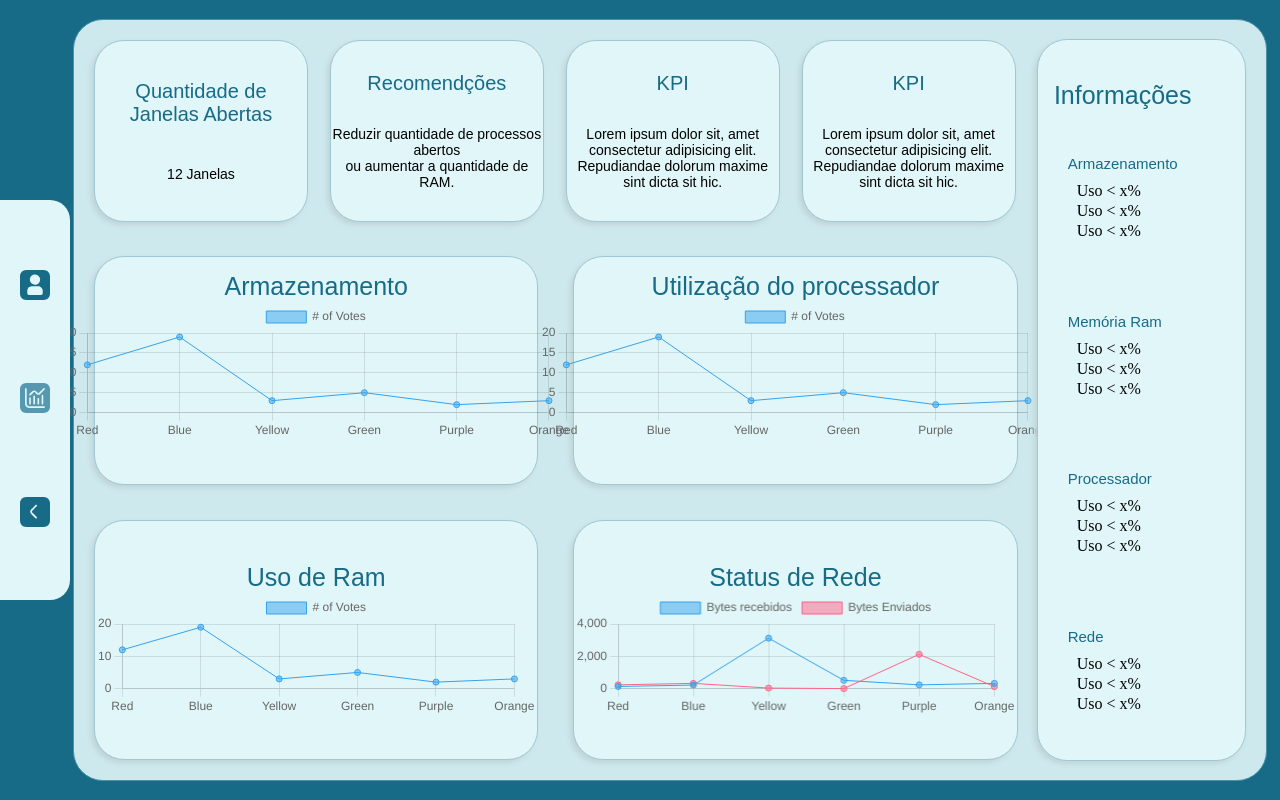
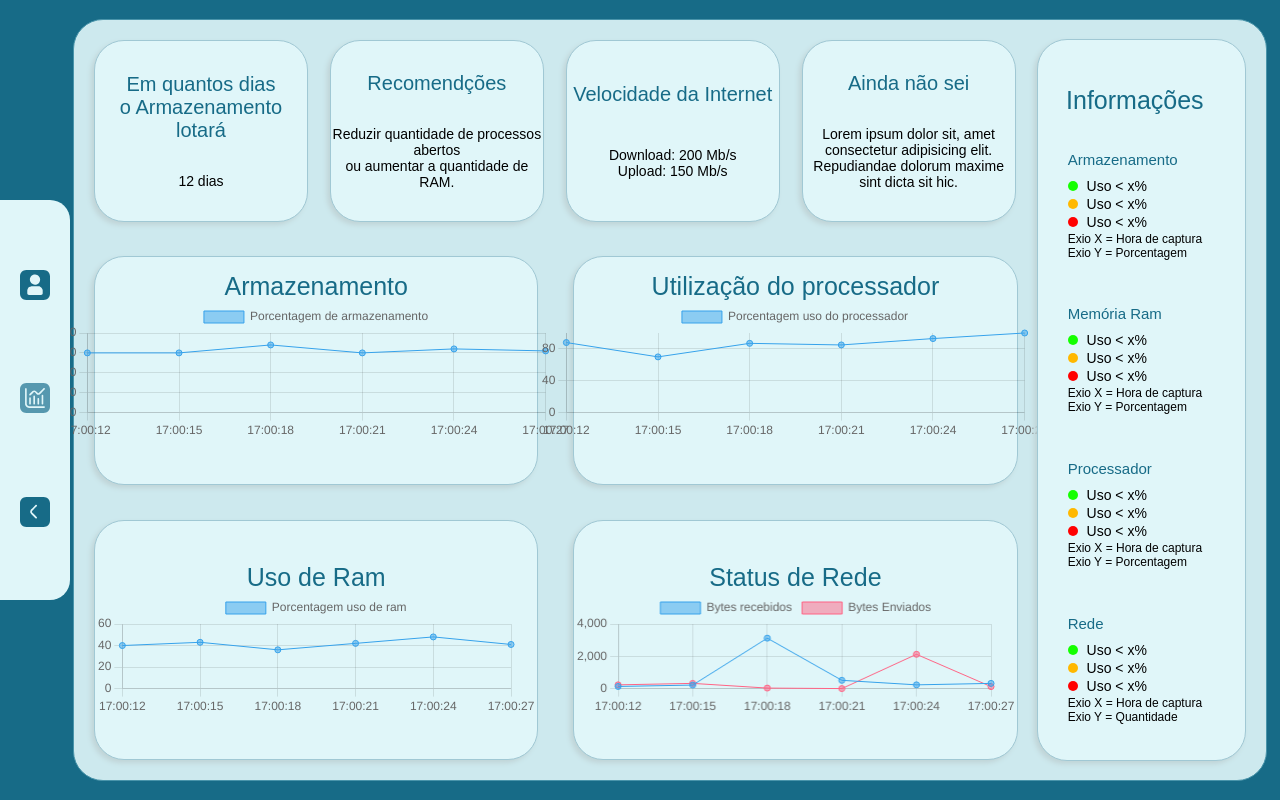
Before and after one commit to Security-Wings-inc/Web-Wing-Squad, a website: page public/Dashboards/userAcessPages/DashboardUserAcess.html in a window 1280 px wide. Drawn offline with nearby package versions, Linux system fonts and the light colour scheme; a web font is replaced by a local one.

Commit message:
Algumas correções/atualizações na dash, e correções na sidebar

```diff
--- a/public/Dashboards/cssDashboard/dashboard.css
+++ b/public/Dashboards/cssDashboard/dashboard.css
@@ -190,12 +190,16 @@ h2{
 }
 
 .info{
+    font-family: "Yaldevi", sans-serif;
+    color:  #000000;
+    font-weight:500;
+    font-size: 14px;
     display: flex;
     flex-direction: column;
     align-items: baseline;
     border-radius: 30px;
     height: fit-content;
-    padding:15px 20px;
+    padding:0px 20px;
     margin: 10px;
     /* border: solid #a0c8d4 1px; */
 }
--- a/public/Dashboards/userAcessPages/DashboardUserAcess.html
+++ b/public/Dashboards/userAcessPages/DashboardUserAcess.html
@@ -35,8 +35,8 @@
         <div class="containerEsquerdo">
           <div class="containerCards">
             <div class="card">
-              <h2>Quantidade de <br> Janelas Abertas</h2>
-              <p>12 Janelas</p>
+              <h2>Em quantos dias <br> o Armazenamento lotará</h2>
+              <p>12 dias</p>
             </div>
             <div class="card">
               <h2>Recomendções</h2>
@@ -45,12 +45,12 @@
               </p>
             </div>
             <div class="card">
-              <h2>KPI</h2>
-              <p>Lorem ipsum dolor sit, amet consectetur adipisicing elit. <br>
-                Repudiandae dolorum maxime sint dicta sit hic.
+              <h2>Velocidade da Internet</h2>
+              <p>Download: 200 Mb/s <br>
+                Upload: 150 Mb/s
             </div>
             <div class="card">
-              <h2>KPI</h2>
+              <h2>Ainda não sei</h2>
               <p>Lorem ipsum dolor sit, amet consectetur adipisicing elit. <br>
                 Repudiandae dolorum maxime sint dicta sit hic.
             </div>
@@ -98,42 +98,53 @@
             <h2 style="margin-top: 20px;">Informações</h2>
             <div class="info">
               <h2 style="font-size: 15px; margin-bottom: 10px;">Armazenamento</h2>
-              <span style="margin-bottom: 2px;"><img class="bola" src="./assetsDashboard/Verde.svg" alt=""> Uso <
+              <span style="margin-bottom: 2px;"><img class="bola" src="../assetsDashboard/Verde.svg" alt=""> Uso <
                   x%</span>
-                  <span style="margin-bottom: 2px;"><img class="bola" src="./assetsDashboard/Amarelo.svg" alt=""> Uso <
+                  <span style="margin-bottom: 2px;"><img class="bola" src="../assetsDashboard/Amarelo.svg" alt=""> Uso <
                       x%</span>
-                      <span style="margin-bottom: 2px;"><img class="bola" src="./assetsDashboard/Vermelho.svg" alt="">
+                      <span style="margin-bottom: 2px;"><img class="bola" src="../assetsDashboard/Vermelho.svg" alt="">
                         Uso < x%</span>
+                        <p style="font-size: 12px;">Exio X =  Hora de captura</p>
+                        <p style="font-size: 12px;">Exio Y =  Porcentagem</p>
+
             </div>
 
             <div class="info">
               <h2 style="font-size: 15px; margin-bottom: 10px;">Memória Ram</h2>
-              <span style="margin-bottom: 2px;"><img class="bola" src="./assetsDashboard/Verde.svg" alt=""> Uso <
+              <span style="margin-bottom: 2px;"><img class="bola" src="../assetsDashboard/Verde.svg" alt=""> Uso <
+                x%</span>
+                <span style="margin-bottom: 2px;"><img class="bola" src="../assetsDashboard/Amarelo.svg" alt=""> Uso <
                   x%</span>
-                  <span style="margin-bottom: 2px;"><img class="bola" src="./assetsDashboard/Amarelo.svg" alt=""> Uso <
-                      x%</span>
-                      <span style="margin-bottom: 2px;"><img class="bola" src="./assetsDashboard/Vermelho.svg" alt="">
-                        Uso < x%</span>
+                  <span style="margin-bottom: 2px;"><img class="bola" src="../assetsDashboard/Vermelho.svg" alt="">
+                    Uso < x%</span>
+                    <p style="font-size: 12px;">Exio X =  Hora de captura</p>
+                    <p style="font-size: 12px;">Exio Y =  Porcentagem</p>
             </div>
 
             <div class="info">
               <h2 style="font-size: 15px; margin-bottom: 10px;">Processador</h2>
-              <span style="margin-bottom: 2px;"><img class="bola" src="./assetsDashboard/Verde.svg" alt=""> Uso <
+              <span style="margin-bottom: 2px;"><img class="bola" src="../assetsDashboard/Verde.svg" alt=""> Uso <
                   x%</span>
-                  <span style="margin-bottom: 2px;"><img class="bola" src="./assetsDashboard/Amarelo.svg" alt=""> Uso <
+                  <span style="margin-bottom: 2px;"><img class="bola" src="../assetsDashboard/Amarelo.svg" alt=""> Uso <
                       x%</span>
-                      <span style="margin-bottom: 2px;"><img class="bola" src="./assetsDashboard/Vermelho.svg" alt="">
+                      <span style="margin-bottom: 2px;"><img class="bola" src="../assetsDashboard/Vermelho.svg" alt="">
                         Uso < x%</span>
+                        <p style="font-size: 12px;">Exio X =  Hora de captura</p>
+                        <p style="font-size: 12px;">Exio Y =  Porcentagem</p>
+
             </div>
 
             <div class="info">
               <h2 style="font-size: 15px; margin-bottom: 10px;">Rede</h2>
-              <span style="margin-bottom: 2px;"><img class="bola" src="./assetsDashboard/Verde.svg" alt=""> Uso <
+
+              <span style="margin-bottom: 2px;"><img class="bola" src="../assetsDashboard/Verde.svg" alt=""> Uso <
                   x%</span>
-                  <span style="margin-bottom: 2px;"><img class="bola" src="./assetsDashboard/Amarelo.svg" alt=""> Uso <
+                  <span style="margin-bottom: 2px;"><img class="bola" src="../assetsDashboard/Amarelo.svg" alt=""> Uso <
                       x%</span>
-                      <span style="margin-bottom: 2px;"><img class="bola" src="./assetsDashboard/Vermelho.svg" alt="">
+                      <span style="margin-bottom: 2px;"><img class="bola" src="../assetsDashboard/Vermelho.svg" alt="">
                         Uso < x%</span>
+                        <p style="font-size: 12px;">Exio X =  Hora de captura</p>
+                        <p style="font-size: 12px;">Exio Y =  Quantidade</p>
             </div>
           </div>
         </div>
@@ -161,10 +172,10 @@
   new Chart(ctx, {
     type: 'line',
     data: {
-      labels: ['Red', 'Blue', 'Yellow', 'Green', 'Purple', 'Orange'],
+      labels: ['17:00:12', '17:00:15', '17:00:18', '17:00:21', '17:00:24', '17:00:27'],
       datasets: [{
-        label: '# of Votes',
-        data: [12, 19, 3, 5, 2, 3],
+        label: 'Porcentagem de armazenamento',
+        data: [30, 30, 34, 30, 32, 31],
         borderWidth: 1
       }]
     },
@@ -187,10 +198,10 @@
   new Chart(ctx2, {
     type: 'line',
     data: {
-      labels: ['Red', 'Blue', 'Yellow', 'Green', 'Purple', 'Orange'],
+      labels: ['17:00:12', '17:00:15', '17:00:18', '17:00:21', '17:00:24', '17:00:27'],
       datasets: [{
-        label: '# of Votes',
-        data: [12, 19, 3, 5, 2, 3],
+        label: 'Porcentagem uso do processador',
+        data: [88, 70, 87, 85, 93, 100],
         borderWidth: 1
       }],
 
@@ -213,10 +224,10 @@
   new Chart(ctx3, {
     type: 'line',
     data: {
-      labels: ['Red', 'Blue', 'Yellow', 'Green', 'Purple', 'Orange'],
+      labels: ['17:00:12', '17:00:15', '17:00:18', '17:00:21', '17:00:24', '17:00:27'],
       datasets: [{
-        label: '# of Votes',
-        data: [12, 19, 3, 5, 2, 3],
+        label: 'Porcentagem uso de ram',
+        data: [40, 43, 36, 42, 48, 41],
         borderWidth: 1
       }]
     },
@@ -237,7 +248,7 @@
   new Chart(ctx4, {
     type: 'line',
     data: {
-      labels: ['Red', 'Blue', 'Yellow', 'Green', 'Purple', 'Orange'],
+      labels: ['17:00:12', '17:00:15', '17:00:18', '17:00:21', '17:00:24', '17:00:27'],
       datasets: [{
         label: 'Bytes recebidos',
         data: [132, 219, 3123, 512, 232, 322],
--- a/public/css/cadastro.css
+++ b/public/css/cadastro.css
@@ -79,9 +79,7 @@ select{
     font-size: 14px;
 }
 
-select option:first-child{
 
-}
 
 select option{
     color: #176B87;
```
Also changed, not shown: public/Dashboards/adminAcessPages/DashboardAdminAcess.html (+14 -16 lines), public/Dashboards/adminAcessPages/MenagentmentAdmin.html (+2 -4 lines), public/Dashboards/adminAcessPages/PerfilAdmin.html (+1 -9 lines), public/Dashboards/userAcessPages/PerfilUser.html (+1 -2 lines).
